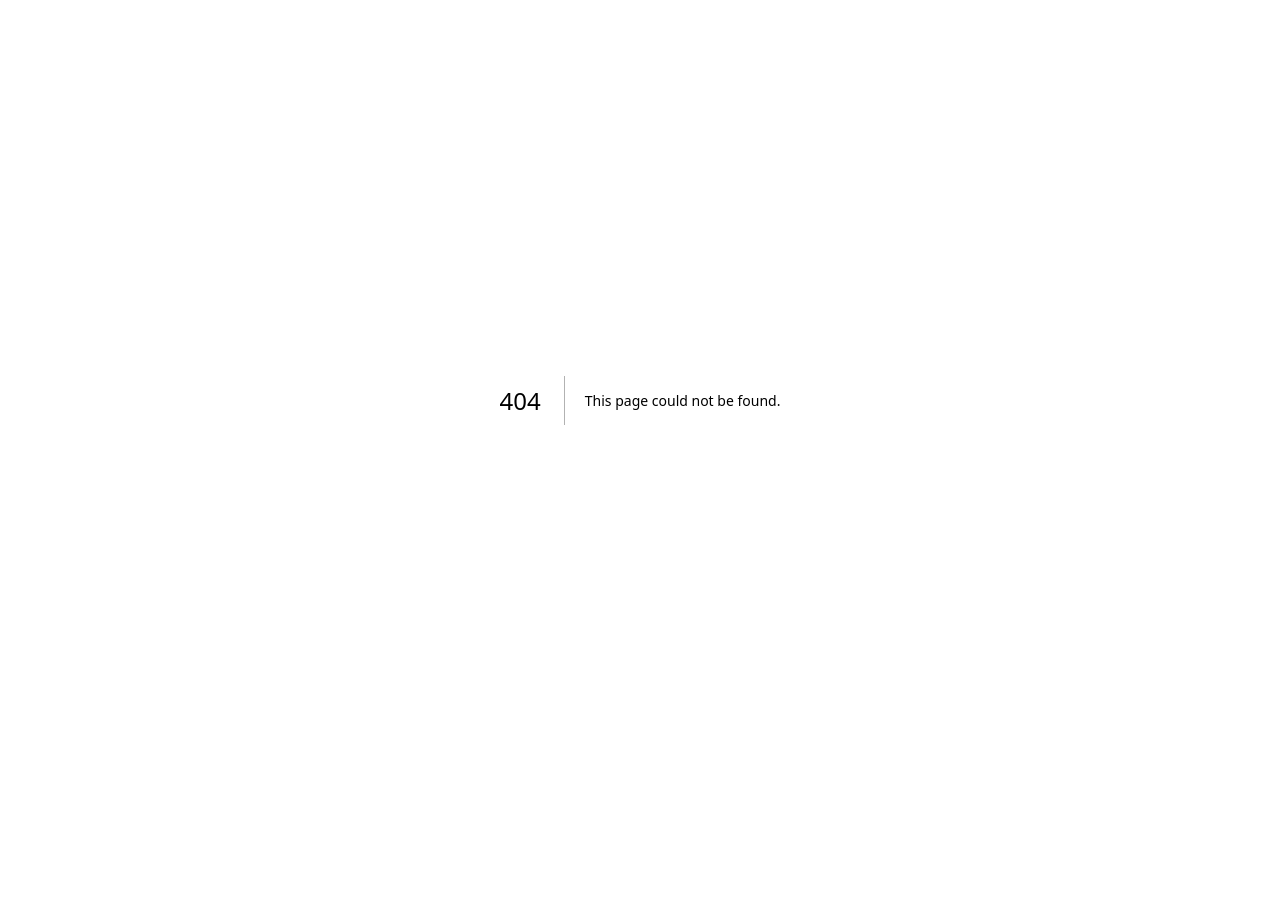
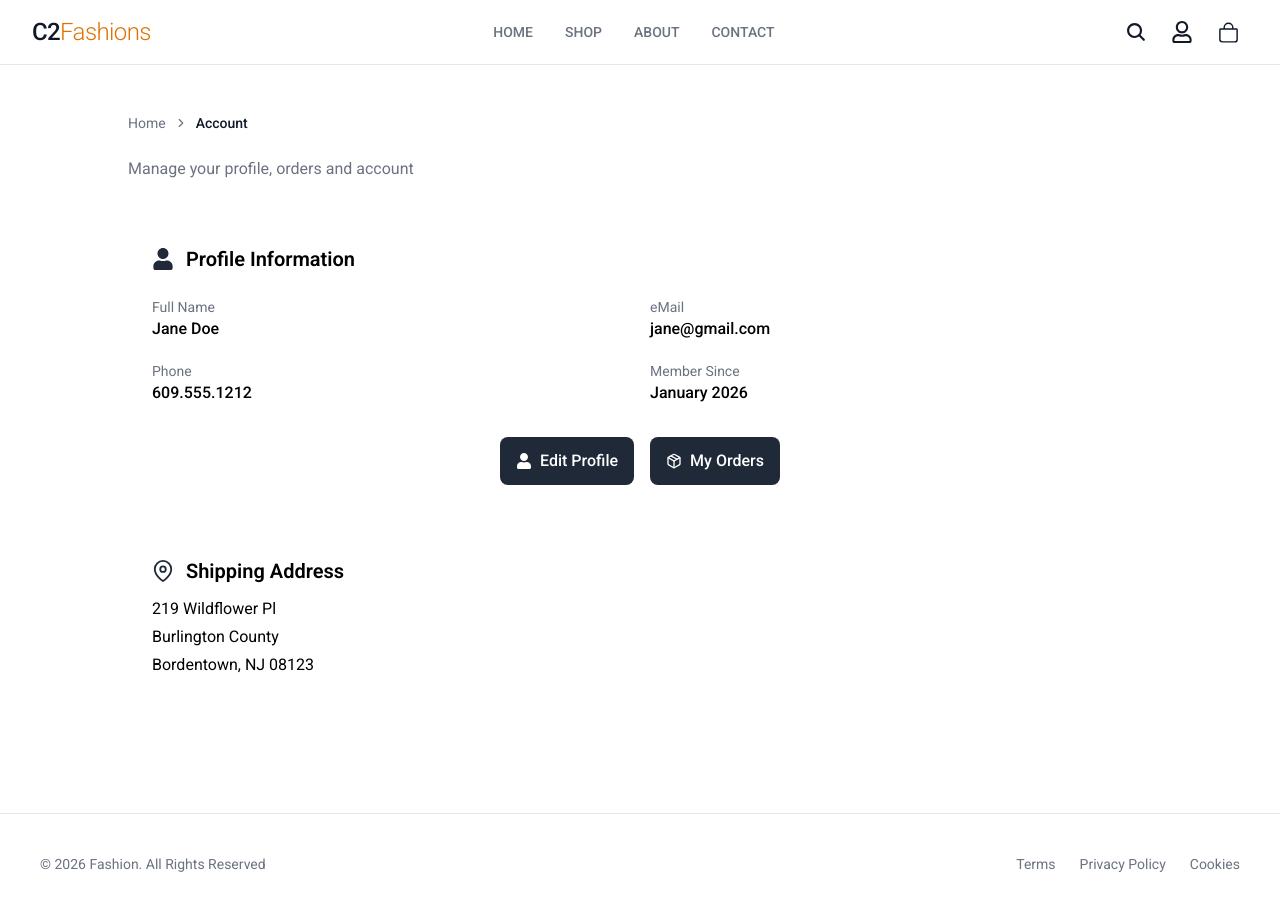
Before and after one commit to creativeloc/nextjs-estore2026, a Next.js app: page /account in a window 1280 px wide. Before the commit this address had no page. Shown: the top 910 px of the page. Before the commit the page ends 800 px from the top, so only its background shows below. Built offline with nearby package versions, Linux system fonts and the light colour scheme.

Commit message:
created account page ui

```diff
--- /dev/null
+++ b/src/app/(protected)/account/page.tsx
@@ -0,0 +1,76 @@
+import FrontendLayout from "@/components/layouts/FrontendLayout"
+import BreadCrumb from "@/components/ui/BreadCrumb"
+import Button from "@/components/ui/Button"
+import Link from "next/link"
+import { FaUser } from "react-icons/fa"
+import { FiMapPin, FiPackage } from "react-icons/fi"
+
+export default function AccountPage() {
+  return (
+    <FrontendLayout>
+      <section className="mx-auto max-w-5xl py-12">
+        <div>
+          <BreadCrumb
+            items={[{ label: "Home", href: "/" }, { label: "Account" }]}
+          />
+          <p className="text-muted-foreground mt-2">
+            Manage your profile, orders and account
+          </p>
+        </div>
+
+        <div className="mt-10 space-y-6">
+          {/* profile */}
+          <div className="rounded-2xl border-border p-6">
+            <div className="mb-6 flex items-center gap-3">
+              <FaUser className="text-primary" size={22} />
+              <h2 className="text-xl font-semibold">Profile Information</h2>
+            </div>
+
+            <div className="grid gap-5 md:grid-cols-2">
+              <div>
+                <p className="text-sm text-muted-foreground">Full Name</p>
+                <p className="font-medium">Jane Doe</p>
+              </div>
+              <div>
+                <p className="text-sm text-muted-foreground">eMail</p>
+                <p className="font-medium">jane@gmail.com</p>
+              </div>
+              <div>
+                <p className="text-sm text-muted-foreground">Phone</p>
+                <p className="font-medium">609.555.1212</p>
+              </div>
+              <div>
+                <p className="text-sm text-muted-foreground">Member Since</p>
+                <p className="font-medium">January 2026</p>
+              </div>
+            </div>
+
+            <div className="mt-8 flex justify-center gap-4">
+              <Link href="/account/edit">
+                <Button leftIcon={<FaUser />}>Edit Profile</Button>
+              </Link>
+              <Link href="/account/orders">
+                <Button leftIcon={<FiPackage />}>My Orders</Button>
+              </Link>
+            </div>
+          </div>
+
+          {/* address */}
+          <div className="rounded-2xl border-border p-6">
+            <div className="flex items-center gap-3 mb-3">
+              <FiMapPin className="text-primary" size={22} />
+
+              <h2 className="text-xl font-semibold">Shipping Address</h2>
+            </div>
+
+            <div className="space-y-1">
+              <p>219 Wildflower Pl</p>
+              <p>Burlington County</p>
+              <p>Bordentown, NJ 08123</p>
+            </div>
+          </div>
+        </div>
+      </section>
+    </FrontendLayout>
+  )
+}
```
